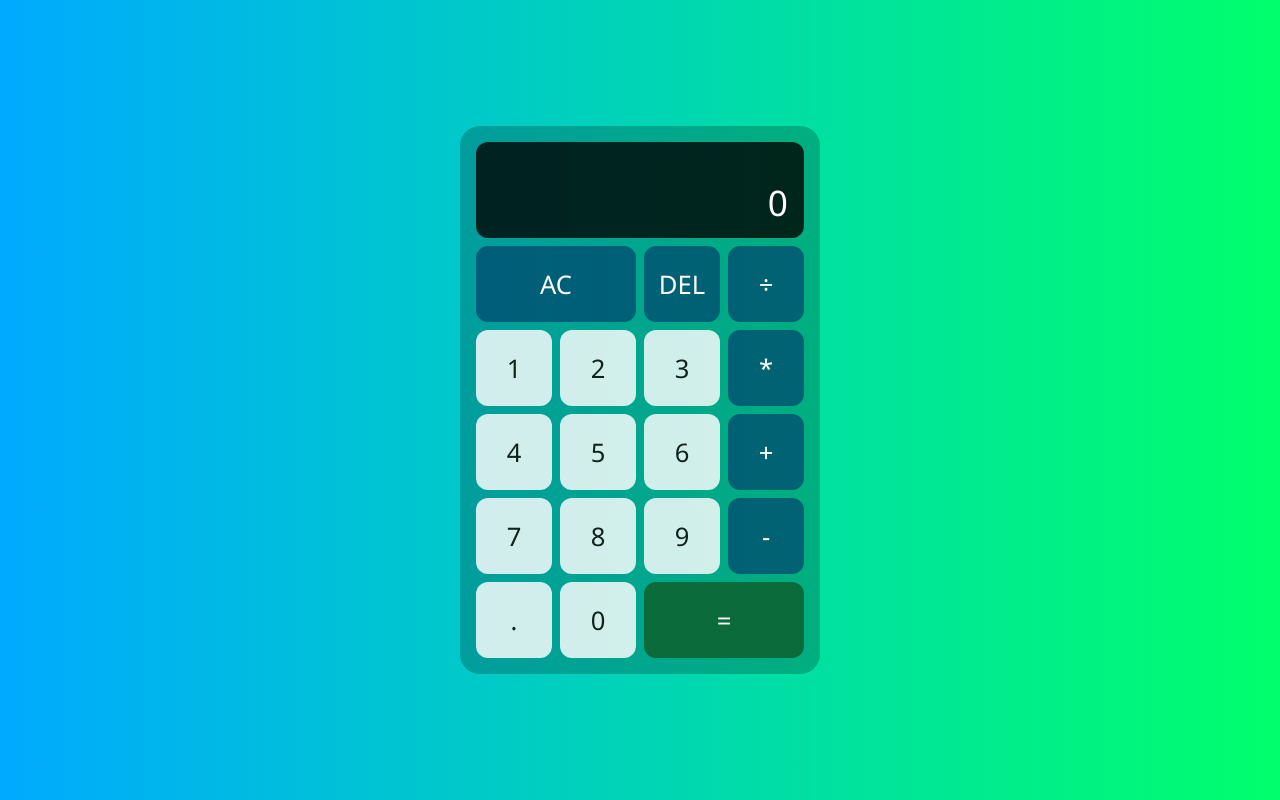
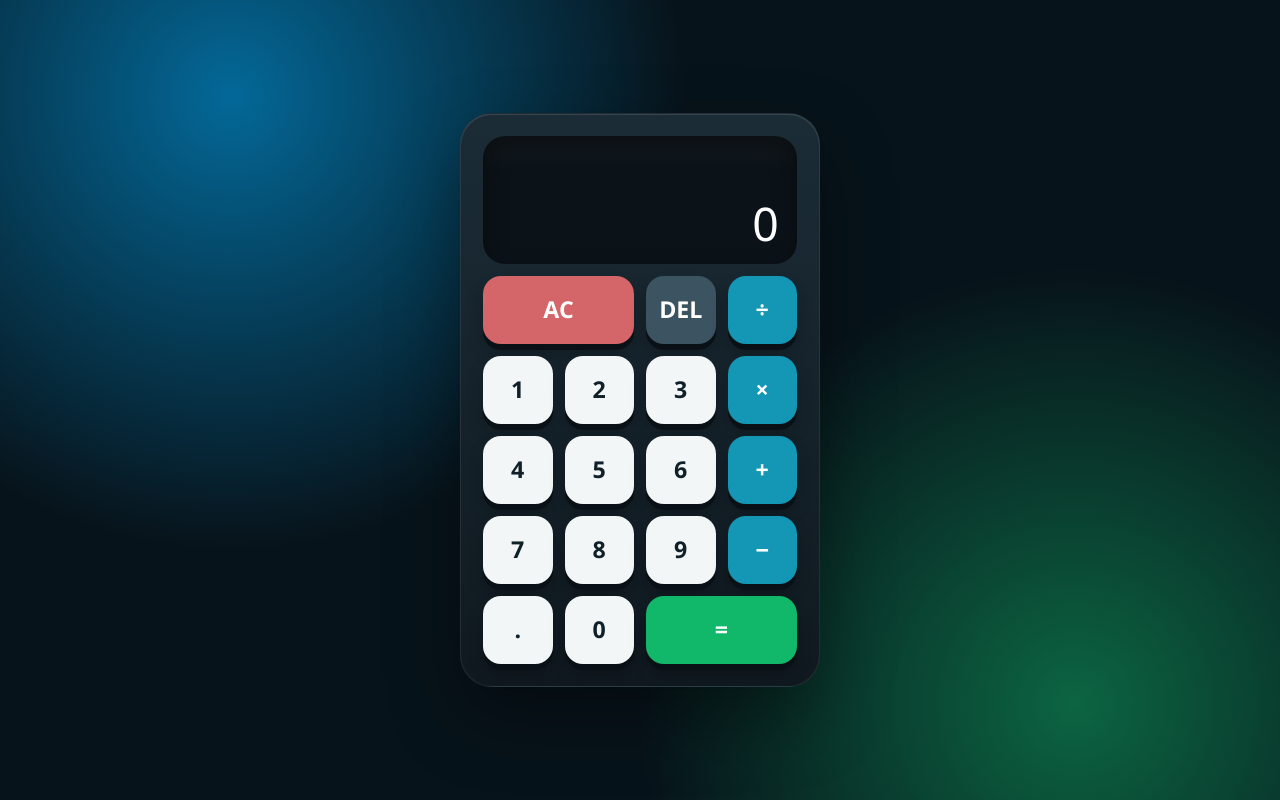
Before and after one commit to carlosyael/ADM_CONFIG, a plain HTML site: page index.html in a window 1280 px wide. Drawn offline with Linux system fonts and the light colour scheme.

Commit message:
COMMIT 1

```diff
--- a/Style.css
+++ b/Style.css
@@ -1,75 +1,100 @@
+:root {
+    --ink: #102028;
+    --device-top: #1b2c36;
+    --device-bottom: #101920;
+    --display: #0b1218;
+    --key: #f3f6f7;
+    --fn: #3c5362;
+    --clear: #d46568;
+    --operator: #1496b5;
+    --equals: #12b86a;
+    --shadow: #0a1116;
+}
+
 *, *::before, *::after {
     box-sizing: border-box;
-    font-family: "Segoe UI", system-ui, sans-serif;
-    font-weight: normal;
 }
 
 body {
-    padding: 0;
     margin: 0;
-    background: linear-gradient(to right, #00aaff, #00ff6c);
+    min-height: 100vh;
+    font-family: "Segoe UI Variable", "Segoe UI", system-ui, sans-serif;
+    color: var(--ink);
+    background:
+        radial-gradient(circle at 18% 12%, rgba(0, 174, 255, 0.55), transparent 36%),
+        radial-gradient(circle at 84% 88%, rgba(18, 214, 122, 0.42), transparent 34%),
+        #07131a;
 }
 
 .calculator_shell {
     min-height: 100vh;
     display: grid;
     place-items: center;
-    padding: 24px;
+    padding: 28px 16px;
 }
 
 .calculator_div {
+    width: min(100%, 360px);
     display: grid;
-    grid-template-columns: repeat(4, 76px);
-    grid-template-rows: minmax(96px, auto) repeat(5, 76px);
-    gap: 8px;
-    padding: 16px;
-    background: rgba(0, 0, 0, 0.22);
-    border-radius: 20px;
+    grid-template-columns: repeat(4, 1fr);
+    grid-template-rows: minmax(128px, auto) repeat(5, 68px);
+    gap: 12px;
+    padding: 22px;
+    background: linear-gradient(180deg, var(--device-top), var(--device-bottom));
+    border: 1px solid rgba(255, 255, 255, 0.08);
+    border-radius: 32px;
+    box-shadow:
+        0 30px 70px rgba(0, 0, 0, 0.38),
+        inset 0 1px 0 rgba(255, 255, 255, 0.12);
 }
 
 .calculator_div > button {
     cursor: pointer;
-    font-size: 1.6rem;
     border: none;
-    border-radius: 12px;
-    outline: none;
-    background-color: rgba(255, 255, 255, 0.82);
-    color: #10221a;
+    border-radius: 18px;
+    background: var(--key);
+    color: var(--ink);
+    font: 600 1.45rem/1 "Segoe UI Variable", "Segoe UI", system-ui, sans-serif;
+    box-shadow:
+        0 6px 0 var(--shadow),
+        0 10px 16px rgba(0, 0, 0, 0.22);
+    transition: transform 0.08s ease, box-shadow 0.08s ease, filter 0.15s ease;
 }
 
 .calculator_div > button:hover {
-    background-color: rgba(255, 255, 255, 0.96);
+    filter: brightness(1.06);
 }
 
 .calculator_div > button:active {
-    transform: scale(0.97);
+    transform: translateY(4px);
+    box-shadow:
+        0 2px 0 var(--shadow),
+        0 4px 8px rgba(0, 0, 0, 0.2);
 }
 
 .calculator_div > button:focus-visible {
     outline: 2px solid #ffffff;
-    outline-offset: 2px;
+    outline-offset: 3px;
 }
 
-.calculator_div > button[data-operation],
-.calculator_div > button[data-delete],
-.calculator_div > button[data-clear] {
-    background-color: rgba(0, 70, 110, 0.72);
+.calculator_div > button[data-delete] {
+    background: var(--fn);
     color: #ffffff;
 }
 
-.calculator_div > button[data-operation]:hover,
-.calculator_div > button[data-delete]:hover,
-.calculator_div > button[data-clear]:hover {
-    background-color: rgba(0, 70, 110, 0.88);
+.calculator_div > button[data-clear] {
+    background: var(--clear);
+    color: #ffffff;
+}
+
+.calculator_div > button[data-operation] {
+    background: var(--operator);
+    color: #ffffff;
 }
 
 .calculator_div > button[data-equals] {
-    background-color: #0b6b3a;
+    background: var(--equals);
     color: #ffffff;
-}
-
-.calculator_div > button[data-equals]:hover {
-    background-color: #0e8550;
 }
 
 .span_two {
@@ -78,24 +103,53 @@ body {
 
 .output {
     grid-column: 1 / -1;
-    background-color: rgba(0, 0, 0, 0.78);
-    border-radius: 12px;
     display: flex;
+    flex-direction: column;
     align-items: flex-end;
     justify-content: flex-end;
-    flex-direction: column;
-    padding: 12px 16px;
+    gap: 4px;
+    padding: 18px 20px 16px;
+    background:
+        linear-gradient(180deg, rgba(255, 255, 255, 0.04), transparent 28%),
+        var(--display);
+    border-radius: 22px;
+    box-shadow: inset 0 10px 22px rgba(0, 0, 0, 0.45);
+    overflow: hidden;
+}
+
+.output .previous_operand,
+.output .current_operand {
+    max-width: 100%;
+    font-variant-numeric: tabular-nums;
     word-wrap: break-word;
     word-break: break-all;
 }
 
 .output .previous_operand {
-    color: rgba(255, 255, 255, 0.7);
-    font-size: 1.15rem;
-    min-height: 1.4rem;
+    min-height: 1.3rem;
+    color: rgba(255, 255, 255, 0.62);
+    font-size: 1.05rem;
+    letter-spacing: 0.04em;
 }
 
 .output .current_operand {
     color: #ffffff;
-    font-size: 2.2rem;
+    font-size: clamp(2.2rem, 8vw, 2.9rem);
+    font-weight: 560;
+    letter-spacing: -0.04em;
+    line-height: 1.05;
 }
+
+@media (max-width: 420px) {
+    .calculator_div {
+        grid-template-rows: minmax(112px, auto) repeat(5, 60px);
+        gap: 10px;
+        padding: 16px;
+        border-radius: 26px;
+    }
+
+    .calculator_div > button {
+        border-radius: 16px;
+        font-size: 1.3rem;
+    }
+}
--- a/action.js
+++ b/action.js
@@ -146,7 +146,7 @@ numberButtons.forEach(button => {
 
 operationButtons.forEach(button => {
     button.addEventListener('click', () => {
-        calculator.chooseOperation(button.innerText)
+        calculator.chooseOperation(button.dataset.operation)
         calculator.updateDisplay()
     })
 })
--- a/calculadora2/script.js
+++ b/calculadora2/script.js
@@ -146,7 +146,7 @@ numberButtons.forEach(button => {
 
 operationButtons.forEach(button => {
     button.addEventListener('click', () => {
-        calculator.chooseOperation(button.innerText)
+        calculator.chooseOperation(button.dataset.operation)
         calculator.updateDisplay()
     })
 })
--- a/index.html
+++ b/index.html
@@ -16,19 +16,19 @@
             </div>
             <button type="button" data-clear class="span_two">AC</button>
             <button type="button" data-delete>DEL</button>
-            <button type="button" data-operation>÷</button>
+            <button type="button" data-operation="÷">÷</button>
             <button type="button" data-number>1</button>
             <button type="button" data-number>2</button>
             <button type="button" data-number>3</button>
-            <button type="button" data-operation>*</button>
+            <button type="button" data-operation="*">×</button>
             <button type="button" data-number>4</button>
             <button type="button" data-number>5</button>
             <button type="button" data-number>6</button>
-            <button type="button" data-operation>+</button>
+            <button type="button" data-operation="+">+</button>
             <button type="button" data-number>7</button>
             <button type="button" data-number>8</button>
             <button type="button" data-number>9</button>
-            <button type="button" data-operation>-</button>
+            <button type="button" data-operation="-">−</button>
             <button type="button" data-number>.</button>
             <button type="button" data-number>0</button>
             <button type="button" data-equals class="span_two">=</button>
```
